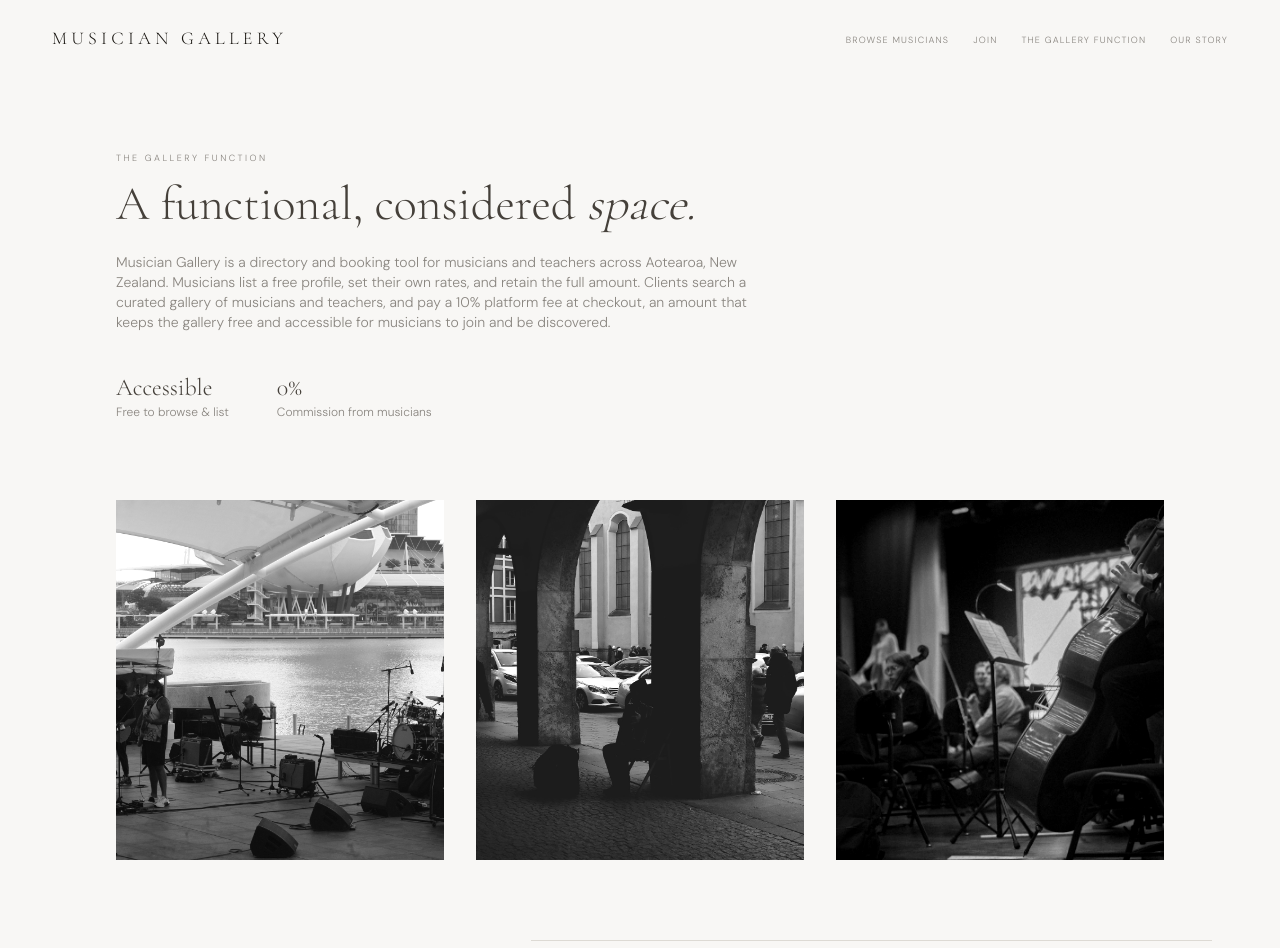
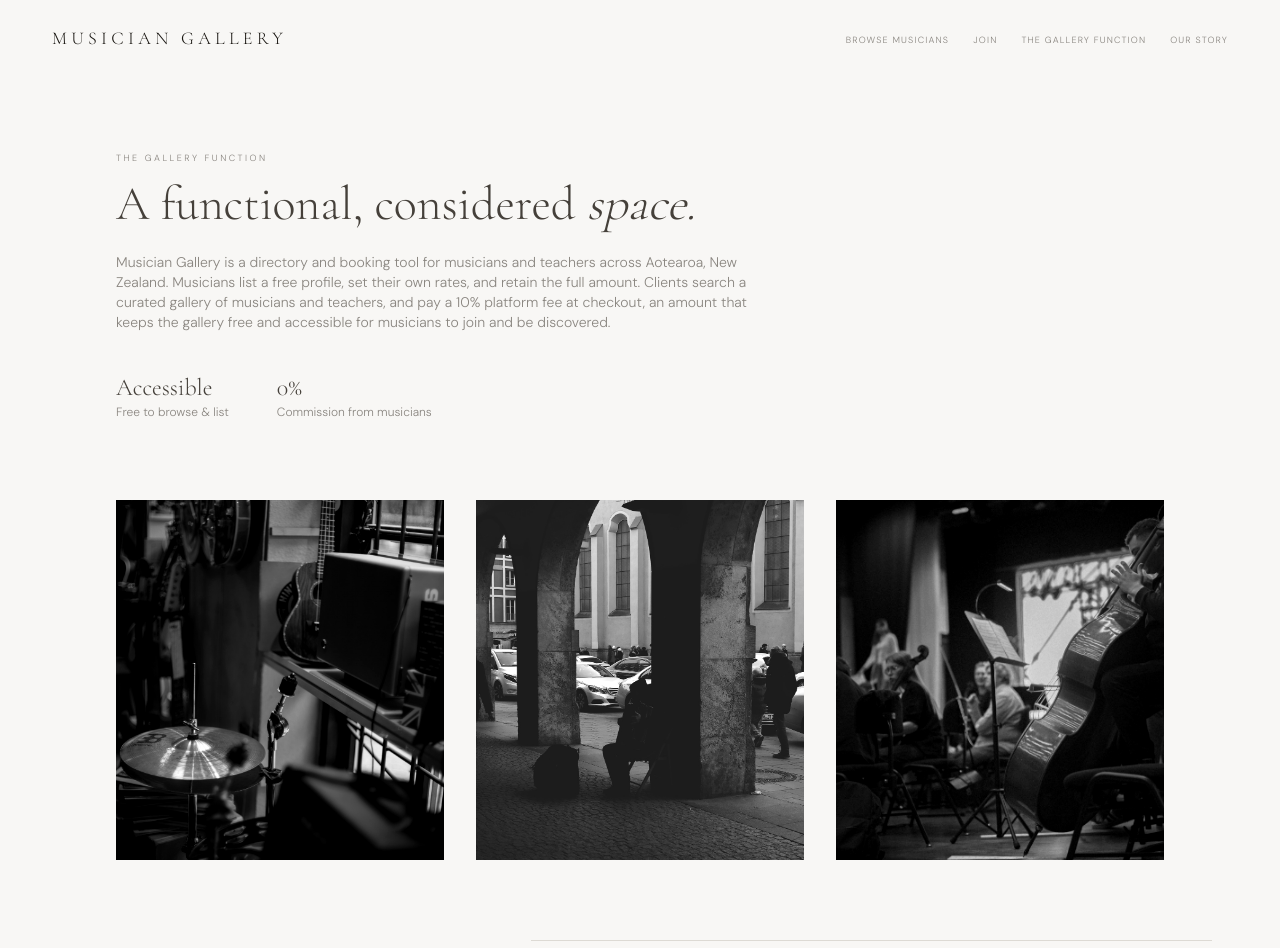
Before and after one commit to musiciangallery/Musician-Gallery, a Next.js app: page /about in a window 1280 px wide. Shown: the top 948 px of the page. Built offline with nearby package versions, Linux system fonts and the light colour scheme.

Commit message:
Update page.tsx

```diff
--- a/src/app/about/page.tsx
+++ b/src/app/about/page.tsx
@@ -53,7 +53,7 @@ const musicianPillars = [
 ];
 
 const galleryImages = [
-  { src: "/brand/marina-bay-band.jpg", alt: "A live band performing outdoors at Marina Bay Sands" },
+  { src: "/brand/find-musician-guitar-shop.jpg", alt: "Guitars, a ukulele, and a cymbal on display in a music shop" },
   { src: "/brand/street-accordion-player.jpg", alt: "A street musician playing accordion beneath stone archways" },
   { src: "/brand/orchestra-rehearsal.jpg", alt: "Musicians rehearsing together on stage with cello and double bass" },
 ];
```
